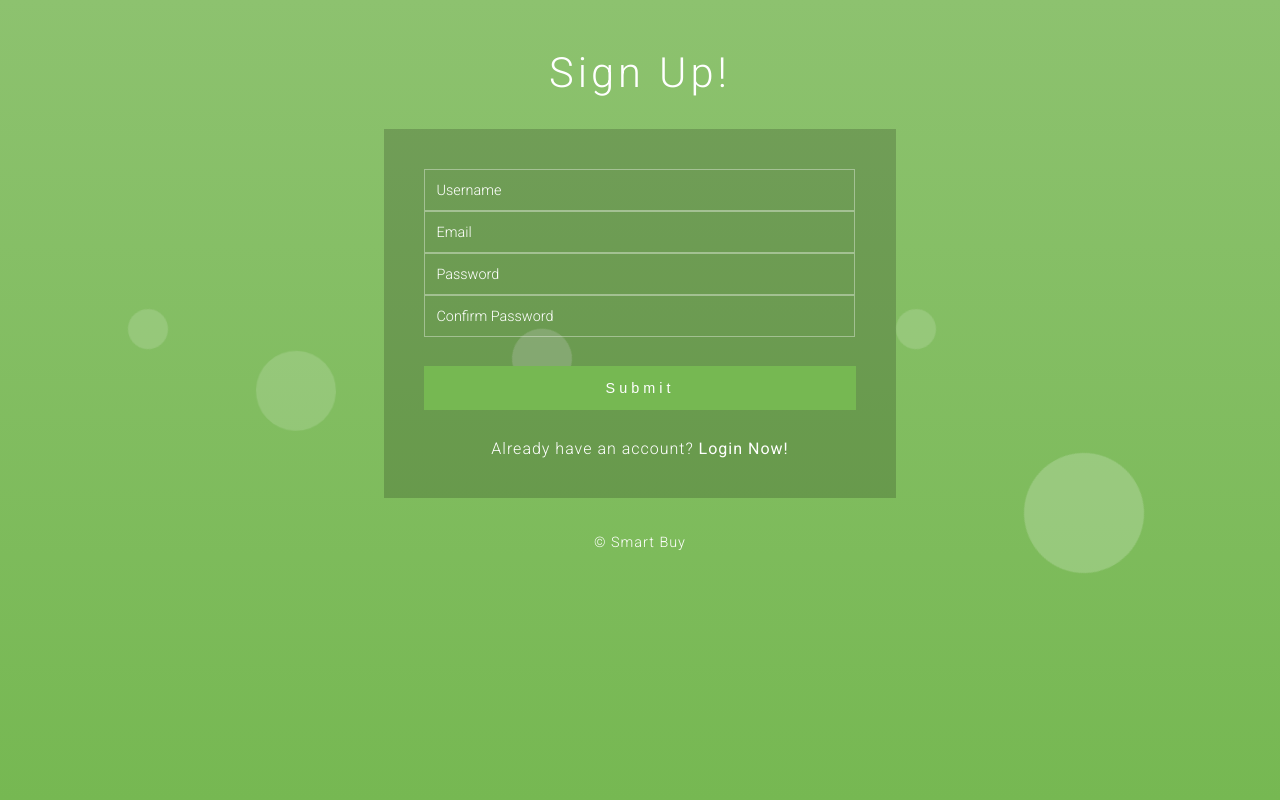
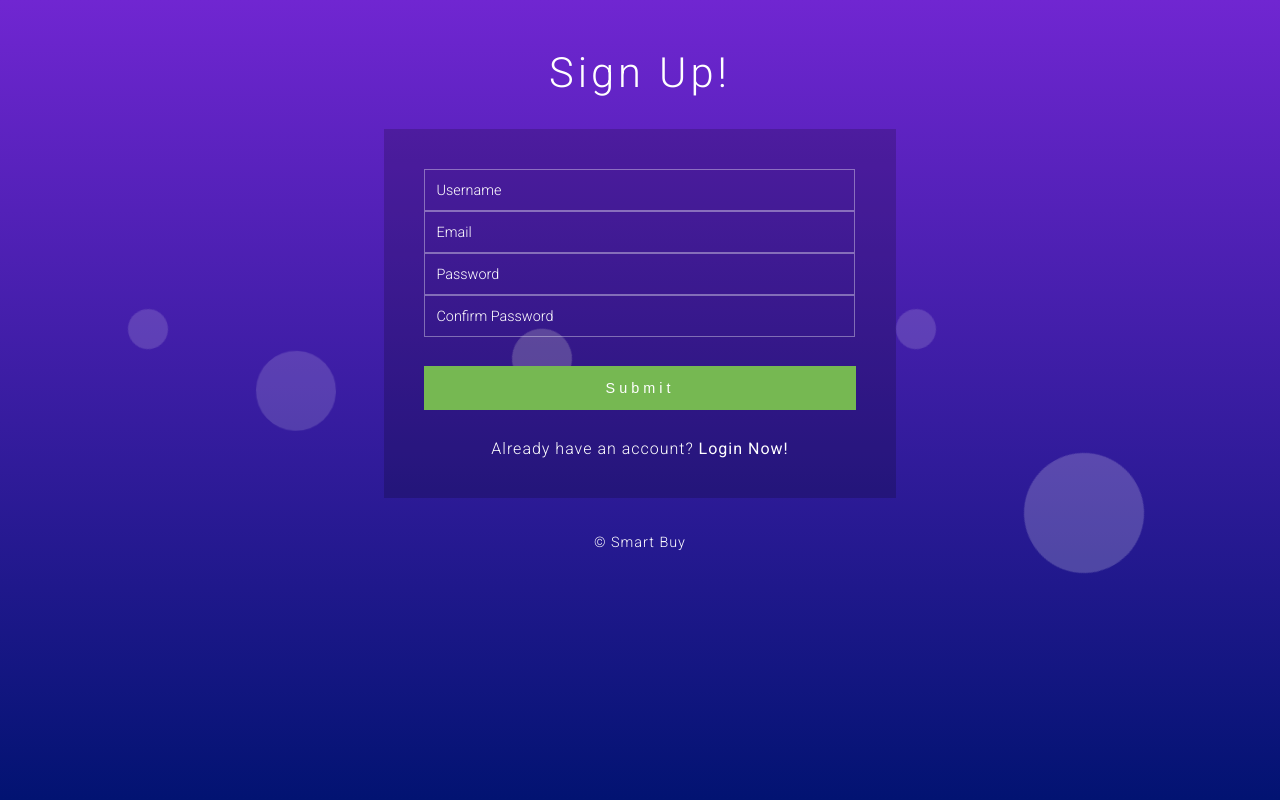
Before and after one commit to AshutoshJawanpuria/Smart-Buy, a Django app: page /register in a window 1280 px wide. Run offline with Django 4.2, Linux system fonts and the light colour scheme.

Commit message:
11th Changes

```diff
--- a/templates/login.html
+++ b/templates/login.html
@@ -40,6 +40,10 @@ License URL: http://creativecommons.org/licenses/by/3.0/
     p.large {
       font-size: 100%;
     }
+	body {
+    background: linear-gradient( #1c70df, #021372);
+    min-height: 100vh
+}
     </style>
 </head>
 <body>
--- a/templates/register.html
+++ b/templates/register.html
@@ -40,6 +40,10 @@ License URL: http://creativecommons.org/licenses/by/3.0/
     p.large {
       font-size: 100%;
     }
+	body {
+    background: linear-gradient( #7026d1, #021372);
+    min-height: 100vh
+}
     </style>
 </head>
 <body>
```
